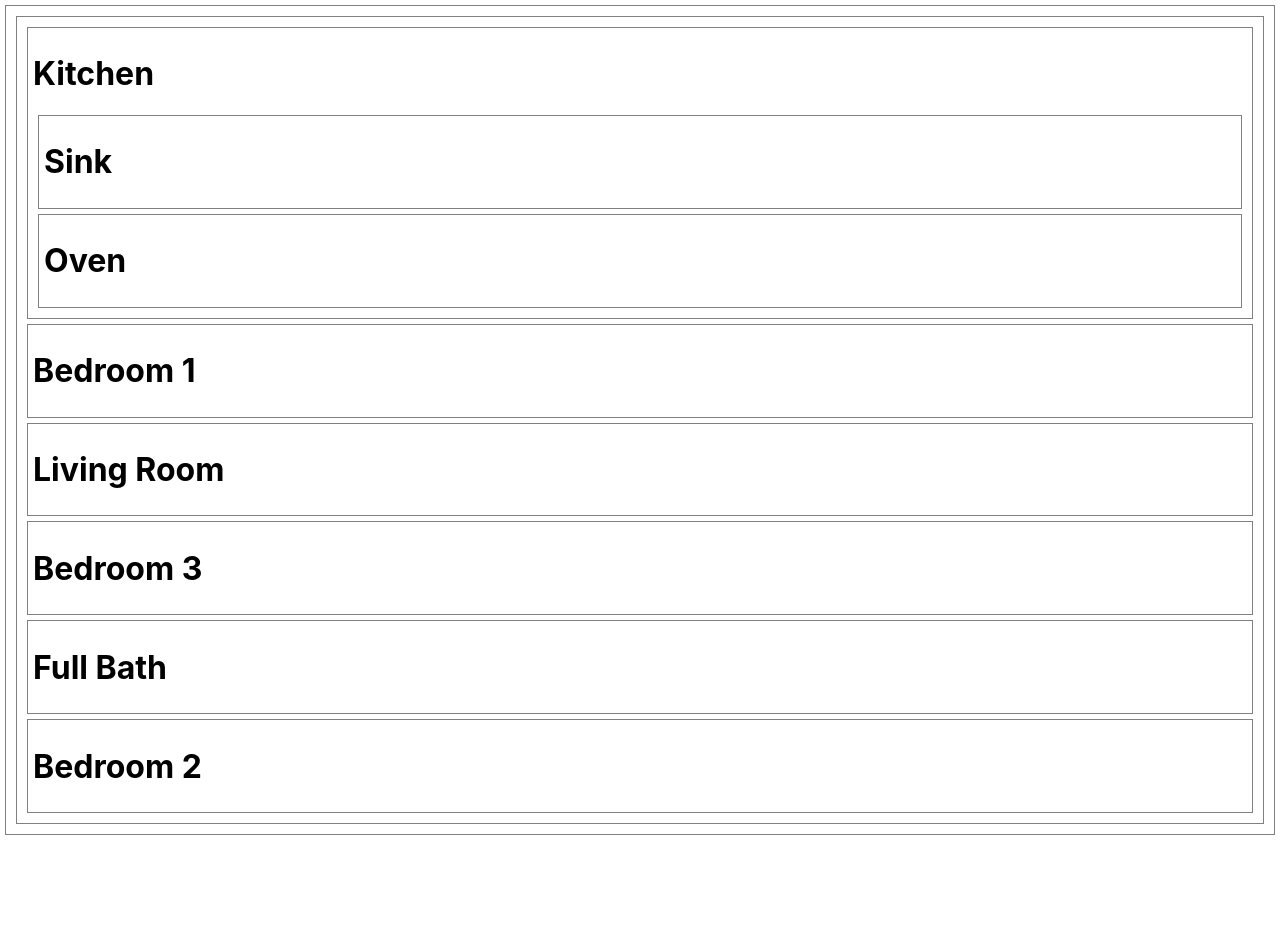
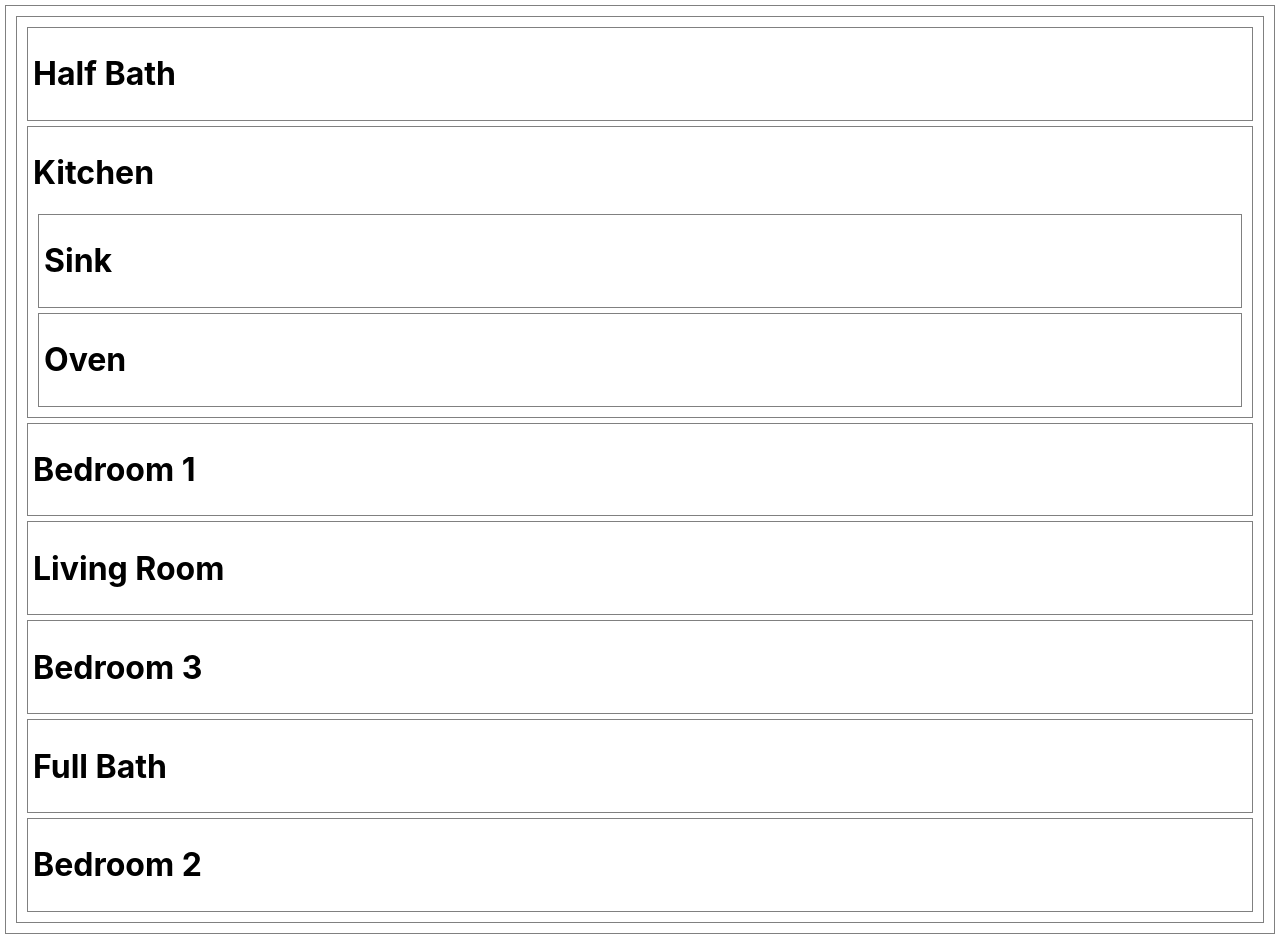
Before and after one commit to KevRdz/floorplan-lab, a React (Create React App) app: page / in a window 1280 px wide. Before the commit the page ends 840 px from the top, so only its background shows below. Built offline with nearby package versions, Linux system fonts and the light colour scheme.

Commit message:
add size to bath function

```diff
--- a/src/App.js
+++ b/src/App.js
@@ -7,11 +7,12 @@ import Bath from './Bath';
 function App() {
   return (
     <div>
+      <Bath size={'Half'}/>
       <Kitchen />
       <Bedroom bedNum={1}/>
       <LivingRoom/>
       <Bedroom bedNum={3}/>
-      <Bath />
+      <Bath size={'Full'}/>
       <Bedroom bedNum={2}/>
     </div>
   )
--- a/src/Bath.jsx
+++ b/src/Bath.jsx
@@ -1,7 +1,7 @@
-const Bath = () => {
+const Bath = (props) => {
   return (
     <div>
-    <h1>Full Bath</h1>
+    <h1>{props.size} Bath</h1>
     </div>
   )
 }
```
